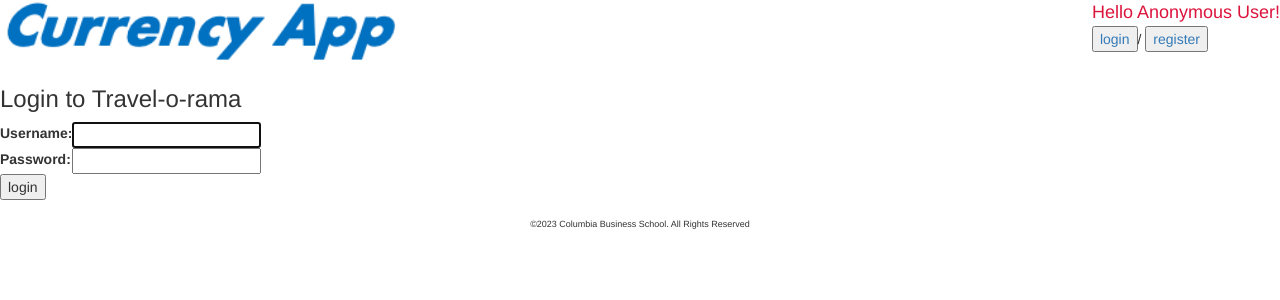
After one commit to jpedley24/djangoProject2, a Django app: page /accounts/login/ in a window 1280 px wide. The commit adds this page. Shown: the top 300 px of the page. Run offline with Django 4.2, Linux system fonts and the light colour scheme; some libraries are stand-ins or nearby versions.

Commit message:
Changes from 1/19 afternoon

```diff
--- a/djangoProject1/settings.py
+++ b/djangoProject1/settings.py
@@ -15,7 +15,8 @@ import dj_database_url
 
 # Build paths inside the project like this: BASE_DIR / 'subdir'.
 BASE_DIR = Path(__file__).resolve().parent.parent
-
+LOGIN_REDIRECT_URL = "/home"
+LOGOUT_REDIRECT_URL = "/home"
 
 # Quick-start development settings - unsuitable for production
 # See https://docs.djangoproject.com/en/4.1/howto/deployment/checklist/
--- a/djangoProject1/urls.py
+++ b/djangoProject1/urls.py
@@ -14,14 +14,17 @@ Including another URLconf
     2. Add a URL to urlpatterns:  path('blog/', include('blog.urls'))
 """
 from django.contrib import admin
-from django.urls import path
+from django.urls import path, include
 from myapp import views
 
 urlpatterns = [
     path("admin/", admin.site.urls),
+    path('accounts/', include('django.contrib.auth.urls')),
     path("", views.home, name="home"),
+    path('home',views.home, name='home1'),
     path("maintenance",views.maintenance,name='maintenance'),
     path("currencies",views.view_currencies, name='currencies'),
     path('currency-selection',views.currency_selection,name="currency_selector"),
-    path('exchange_rate_info',views.exch_rate,name="exchange_rate_info")
+    path('exchange_rate_info',views.exch_rate,name="exchange_rate_info"),
+    path('register',views.register_new_user,name="register_user")
 ]
--- a/templates/base.html
+++ b/templates/base.html
@@ -10,7 +10,17 @@
     <link rel="stylesheet" href="{% static 'myapp/style.css' %}">
 </head>
 <body>
-    <h1 class=“large-font">Welcome!</h1>
+<img src='{% static "myapp/Picture1.png" %}' alt="image" width="400px">
+    <span style="float:right;">
+        {% if user.username %}
+            <span class="large-font">Hello {{ user.username }}!</span><br>
+            <a href="{% url 'logout' %}"><button>logout</button></a>
+        {% else %}
+            <span class="large-font">Hello Anonymous User!</span><br>
+            <a href="{% url 'login' %}"><button>login</button></a>/
+            <a href="{% url 'register_user' %}"><button>register</button></a>
+        {% endif %}
+    </span>
     {% block content %}
         <-- This is where the page content will go! -->
     {% endblock %}
--- a/templates/exchange_detail.html
+++ b/templates/exchange_detail.html
@@ -3,4 +3,10 @@
 You are exchanging {{ currency1.long_name }} to {{ currency2.long_name }}.
 The current exchange rate for 1 unit of {{ currency1.iso}}
     is {{ rate }} units of {{ currency2.iso }}
+    <p>
+    You have looked at the following currencies: <br>
+    {% for c in currencies_visited %}
+        {{ c.long_name }}<br>
+    {% endfor %}
+    </p>
 {% endblock %}
--- /dev/null
+++ b/templates/registration/login.html
@@ -0,0 +1,23 @@
+{% extends "base.html" %}
+{% block content %}
+<h3>Login to Travel-o-rama</h3>
+    {% if form.errors %}
+        <p>Your username and password didn't match. Please try again.</p>
+    {% else %}
+        <form method="post" action="{% url 'login' %}">
+            {% csrf_token %}
+            <table>
+                <tr>
+                    <td>{{ form.username.label_tag }}</td>
+                    <td>{{ form.username }}</td>
+                </tr>
+                <tr>
+                    <td>{{ form.password.label_tag }}</td>
+                    <td>{{ form.password }}</td>
+                </tr>
+            </table>
+        <input type="submit" value="login">
+        <input type="hidden" value="{{ next }}" name="next">
+        </form>
+    {% endif %}
+{% endblock %}
```
Also changed, not shown: myapp/models.py (+11 -0 lines), myapp/views.py (+25 -1 lines), templates/maintenance.html (+6 -5 lines), templates/registration/register.html (added, +11 -0 lines), myapp/migrations/0002_accountholder.py (added).
